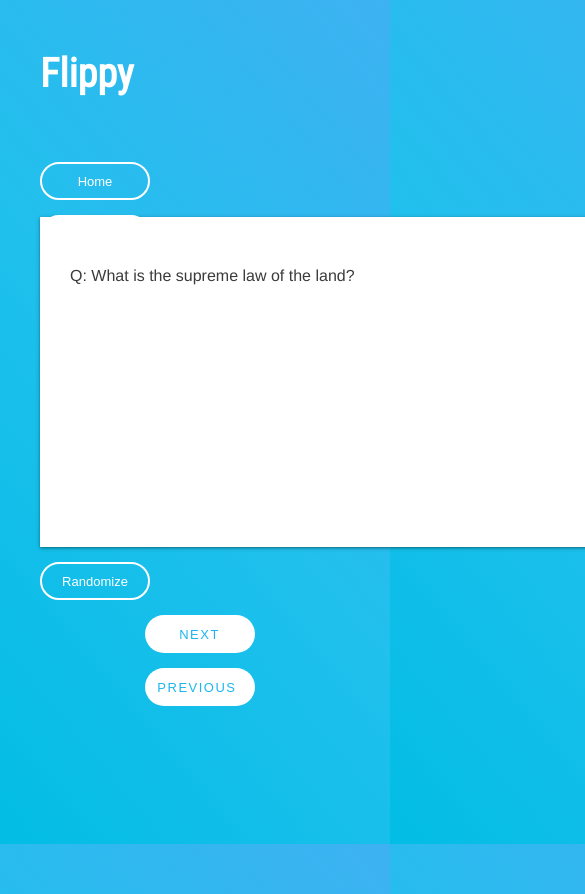
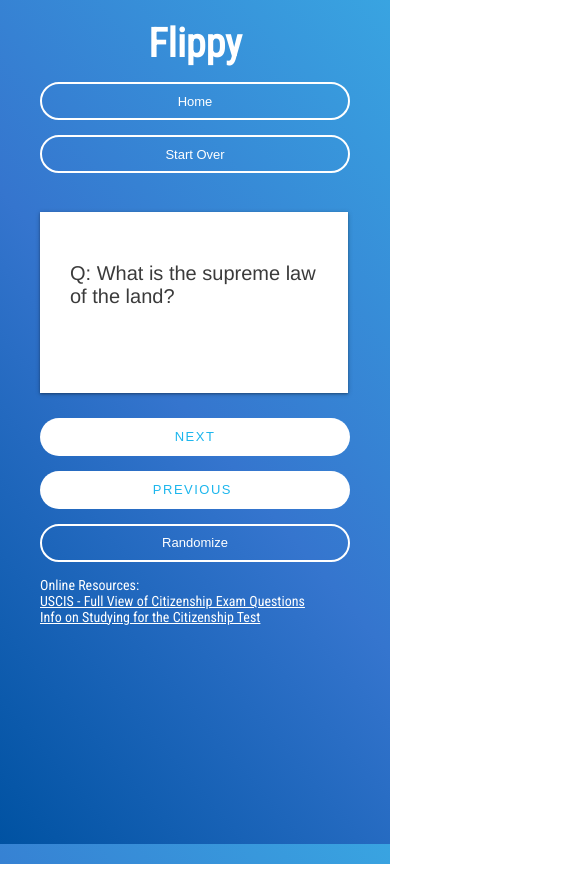
Before and after one commit to loucilvr/Flippy, a React (Create React App) app: page /study in a window 390 px wide. Shown: the whole page, 585 px wide, since content can reach past the window. After the commit the page ends 864 px from the top, so only its background shows below. Built offline with nearby package versions, Linux system fonts and the light colour scheme.

Commit message:
mobile ready and fixed bugs

```diff
--- a/src/assets/App.css
+++ b/src/assets/App.css
@@ -1,11 +1,11 @@
 .title {
   font-size: 40px;
   margin-bottom: 0;
-  margin-top: 50px;
+  margin-top: 10px;
 }
 
 .flashCards {
-  margin-top: 50px;
+  margin-top: 30px;
 }
 
 .form {
@@ -41,7 +41,6 @@
   border-radius: 38px;
   margin-top: 10px;
   margin-bottom: 20px;
-  width: 160px;
   background-color: transparent;
   border: 2px solid #fff;
   color: #fff;
@@ -57,7 +56,7 @@
   font-family: 'Helvetica Neue', sans-serif;
   background-color: #fff;
   color: #3b3b3b;
-  width: 500px;
+  width: 480px;
   height: 230px;
   padding: 50px 30px;
   overflow-wrap: break-word;
@@ -69,6 +68,7 @@
 
 .answer {
   color: #2c9a00;
+  font-size: 20px;
 }
 
 
@@ -94,7 +94,6 @@
   font-size: 13px;
   border-radius: 34px;
   float: left;
-  width: 110px;
   background-color: #fff;
   border: 2px solid #fff;
   color: #1cb6ed;
@@ -122,7 +121,6 @@
   vertical-align: middle;
   font-size: 13px;
   border-radius: 34px;
-  width: 110px;
   background-color: transparent;
   border: 2px solid #fff;
   color: #fff;
@@ -136,23 +134,50 @@
   height: 70px;
 }
 
-@media (max-width: 768px) {
+@media (max-width: 570px) {
+  body {
+    overflow-y: auto;
+  }
+  .actionBtn {
+    width: 100%;
+  }
+  .prevNextCardBtn {
+    width: 100%;
+    display: block;
+  }
   .question {
-    font-size: 16px;
+    font-size: 20px;
   }
 
   .answerText {
-    font-size: 16px;
+    font-size: 18px;
   }
-
-  .questionCard {
-    width: 100%;
+  .flashCard {
+    width: 80%;
+    height: 100%;
+    margin-bottom: 10px;
+    background-color: #fff;
   }
 
   .navigate {
     width: 100%;
+    display: block;
+    height: 115px;
   }
-  input {
-    width: 15%;
+  .info {
+    display: inline-block;
+  }
+  .title{
+    text-align: center;
   }
 }
+
+.info{
+  padding-top: 15px;
+  color: #fff;
+  font-size: 14px;
+}
+
+.info>a{
+  color: #fff;
+}
--- a/src/assets/index.css
+++ b/src/assets/index.css
@@ -1,16 +1,14 @@
 body {
   margin: 20px 40px;
   font-family: 'Roboto Condensed', sans-serif;
-  /*color: #3f3f3f;*/
   height: 100%;
   color: #fff;
-  width: 55%;
   overflow-y: hidden;
 }
 
 html {
-  background: -webkit-linear-gradient(40deg, #02bde5, #21c0ed, #3eb1f2);
-  /*background: -webkit-linear-gradient(40deg, #00d2ff, #38bce2, #43b3f2);*/
+  background: -webkit-linear-gradient(40deg, #0052a2, #3575ce, #39a4e1);
+  /*background: -webkit-linear-gradient(40deg, #02bde5, #21c0ed, #3eb1f2);*/
   -webkit-background-size: cover;
   -moz-background-size: cover;
   -o-background-size: cover;
--- a/src/cards.json
+++ b/src/cards.json
@@ -238,7 +238,7 @@
     },
     {
     "id": 48,
-    "question": "Q: There are four amendments to the Constitution about who can vote. Describe on of them.",
+    "question": "Q: There are four amendments to the Constitution about who can vote. Describe one of them.",
     "answer": "A: Citizens 18 and older can vote; any citizen can vote"
     },
     {
--- a/src/js/components/StudyGuide.js
+++ b/src/js/components/StudyGuide.js
@@ -2,16 +2,20 @@ import React, { Component } from 'react';
 import {Link} from 'react-router-dom';
 import json from '../../cards.json';
 
-const cards = JSON.parse(JSON.stringify(json));
+const data = json;
 
 export default class StudyGuide extends Component {
+    // test
+    // componentDidUpdate(){
+    //     console.log(this.state.currCard);
+    // }
     constructor(props) {
         super(props);
         this.state = {
             showQuestion : true,
             showAnswer : false,
             prevCard: null,
-            currCard: 0
+            currCard: 0,
         }
         this.toggleAnswer = this.toggleAnswer.bind(this);
         this.showNextCard = this.showNextCard.bind(this);
@@ -25,35 +29,42 @@ export default class StudyGuide extends Component {
             showAnswer : !this.state.showAnswer })
     }
 
-    showNextCard(){
+    showNextCard() {
         var nextCard = this.state.currCard + 1;
-        if (nextCard  > cards.length) {
-            this.setState({ currCard: 0 });
-        } else
+        if (this.state.currCard === (data.cards.length - 1)) {
+            this.setState({currCard: 0});
+        } else {
             this.setState({
-            showQuestion : true,
-            showAnswer : false,
+                showQuestion: true,
+                showAnswer: false,
                 prevCard: this.state.currCard,
-            currCard : nextCard
-        })
+                currCard: nextCard
+            });
+        }
     }
 
     showPreviousCard(){
+        const oldCard = this.state.currCard - 1;
+        if (oldCard < 0) {
+            this.setState({ currCard: 0 });
+        } else {
             this.setState({
-            showQuestion : true,
-            showAnswer : false,
+                showQuestion: true,
+                showAnswer: false,
                 prevCard: this.state.currCard,
-            currCard: this.state.prevCard
-        })
-        if (this.state.currCard > cards.length) {
-            this.setState({ currCard: 0 });
+                currCard: oldCard
+            });
         }
     }
 
     randomize() {
         let min = Math.ceil(0);
-        let max = Math.floor(cards.length);
+        let max = Math.floor(data.cards.length);
         var cardNum = Math.floor(Math.random() * (max - min)) + min; //The maximum is exclusive and the minimum is inclusive
+        if (cardNum >= data.cards.length || cardNum === 'undefined') {
+            this.randomize();
+        }
+        console.log(cardNum);
         this.setState({
             showQuestion: true,
             showAnswer: false,
@@ -70,7 +81,6 @@ export default class StudyGuide extends Component {
         return(
             <div>
                 <h1 className="title">Flippy</h1>
-                <div className="flashCards">
                     <div className="navigate">
                     <Link to="/">
                         <input type="submit"
@@ -83,30 +93,41 @@ export default class StudyGuide extends Component {
                            value="Start Over"
                            onClick={ this.startOver }></input>
                     </div>
-                     <div className="flashCard paper" key={this.state.currCard} onClick={this.toggleAnswer}>
+                <div className="flashCards">
+                <div className="flashCard paper" onClick={this.toggleAnswer}>
                            <span className="question">
-                               { this.state.showQuestion && cards.cards[this.state.currCard].question }</span>
+                               { this.state.showQuestion && data.cards[this.state.currCard].question }</span>
                             <h2 className="answer">
-                                { this.state.showAnswer && cards.cards[this.state.currCard].answer }
+                                { this.state.showAnswer && data.cards[this.state.currCard].answer }
                             </h2>
                             <br/>
-                            {  this.state.showAnswer && cards.cards[this.state.currCard].link
-                                && <a href="https://www.govtrack.us/congress/members/FL#representatives">
+                            {  this.state.showAnswer && data.cards[this.state.currCard].link
+                                && <a href="https://www.govtrack.us/congress/members/FL#representatives" target="_blank">
                                 www.govtrack.us</a> }
-
                      </div>
 
                     <div className="navigate">
-                     <input type="submit" name="name"
-                            className="actionBtn" value="Randomize"
-                            onClick={ this.randomize }></input>
                         <input type="submit" name="name"
                            className="prevNextCardBtn" value="NEXT"
                            onClick={ this.showNextCard }></input>
                         <input type="submit" name="name"
                            className="prevNextCardBtn" value="PREVIOUS "
                            onClick={ this.showPreviousCard }></input>
+                        <input type="submit" name="name"
+                            className="actionBtn" value="Randomize"
+                            onClick={ this.randomize }></input>
                         </div>
+                </div>
+                <div className="info">
+                    Online Resources:<br/>
+                    <a href="https://www.uscis.gov/citizenship/teachers/educational-products/100-civics-questions-and-answers-mp3-audio-english-version"
+                       target="_blank">
+                    USCIS - Full View of Citizenship Exam Questions
+                    </a><br/>
+                    <a href="https://www.uscis.gov/citizenship/learners/study-test"
+                       target="_blank">
+                    Info on Studying for the Citizenship Test
+                    </a>
                 </div>
             </div>
         )
```
Lines whose indentation alone changed are shown as unchanged.
